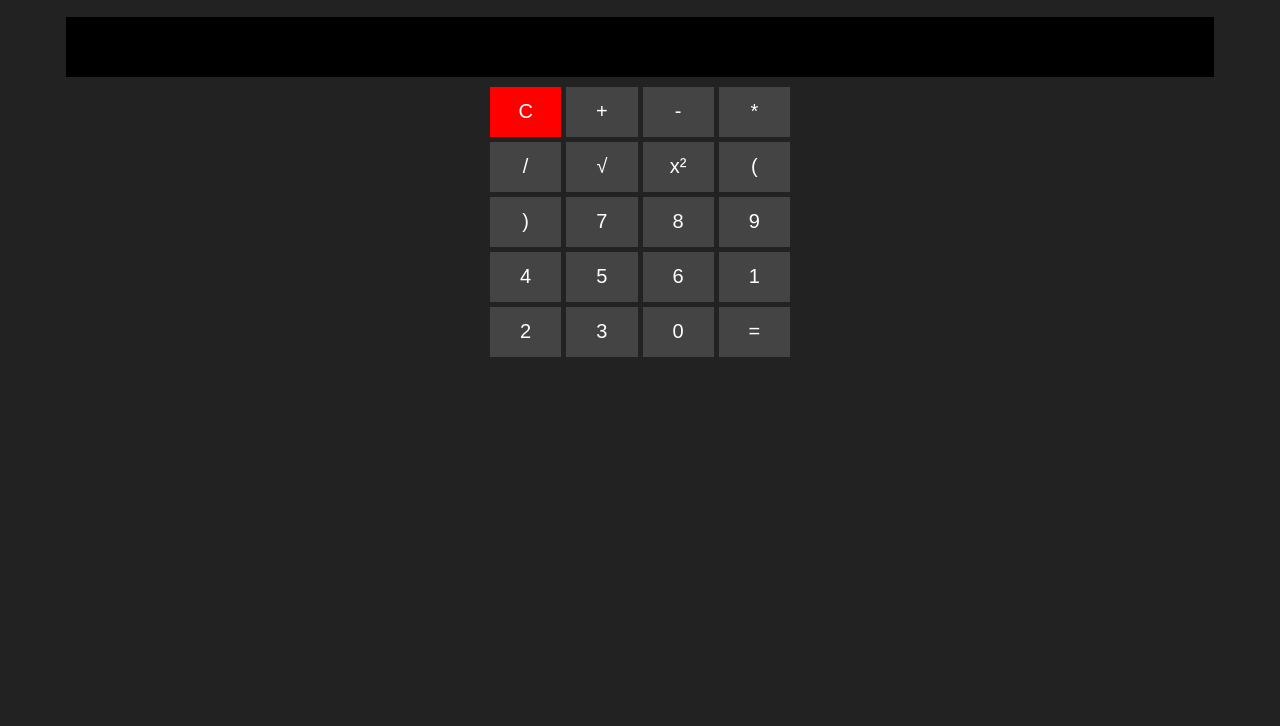
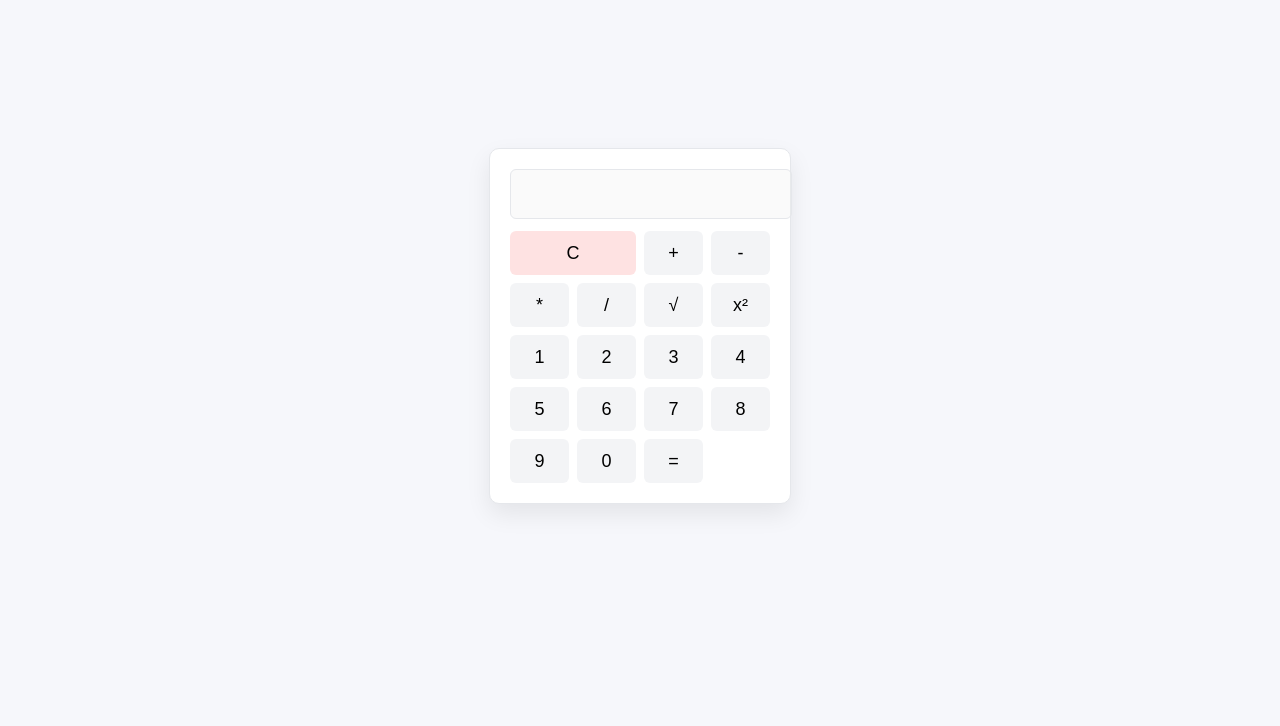
Before and after one commit to lsah62431/calculator-devops, a website: page docs/index.html in a window 1280 px wide. Shown: the part 74-800 px from the top of the page. Drawn offline with Linux system fonts and the light colour scheme.

Commit message:
Update index.html

```diff
--- a/docs/index.html
+++ b/docs/index.html
@@ -1,82 +1,34 @@
 <!DOCTYPE html>
-<html lang="ar">
+<html lang="en">
 <head>
   <meta charset="UTF-8">
-  <meta name="viewport" content="width=device-width, initial-scale=1.0">
-  <title>آلة حاسبة</title>
-  <style>
-    body {
-      font-family: Arial, sans-serif;
-      background-color: #222;
-      color: white;
-      text-align: center;
-    }
-    #display {
-      width: 90%;
-      height: 50px;
-      font-size: 24px;
-      margin: 10px 0;
-      text-align: right;
-      background: #000;
-      color: #0f0;
-      border: none;
-      padding: 5px;
-    }
-    .buttons {
-      display: grid;
-      grid-template-columns: repeat(4, 1fr);
-      gap: 5px;
-      max-width: 300px;
-      margin: auto;
-    }
-    button {
-      height: 50px;
-      font-size: 20px;
-      background: #444;
-      color: white;
-      border: none;
-      cursor: pointer;
-    }
-    button.red {
-      background: red;
-    }
-    button:hover {
-      background: #666;
-    }
-  </style>
+  <title>آلة حاسبة بسيطة</title>
+  <link rel="stylesheet" href="style.css">
 </head>
 <body>
-
-  <h1>آلة حاسبة</h1>
-  <input type="text" id="display" readonly>
-
+  <div class="calculator">
+    <input type="text" id="display" disabled>
     <div class="buttons">
-    <button class="red" onclick="clearDisplay()">C</button>
+      <button onclick="clearDisplay()">C</button>
       <button onclick="append('+')">+</button>
       <button onclick="append('-')">-</button>
       <button onclick="append('*')">*</button>
-
       <button onclick="append('/')">/</button>
       <button onclick="append('√')">√</button>
       <button onclick="append('^2')">x²</button>
-    <button onclick="append('(')">(</button>
-
-    <button onclick="append(')')">)</button>
+      <button onclick="append('1')">1</button>
+      <button onclick="append('2')">2</button>
+      <button onclick="append('3')">3</button>
+      <button onclick="append('4')">4</button>
+      <button onclick="append('5')">5</button>
+      <button onclick="append('6')">6</button>
       <button onclick="append('7')">7</button>
       <button onclick="append('8')">8</button>
       <button onclick="append('9')">9</button>
-
-    <button onclick="append('4')">4</button>
-    <button onclick="append('5')">5</button>
-    <button onclick="append('6')">6</button>
-    <button onclick="append('1')">1</button>
-
-    <button onclick="append('2')">2</button>
-    <button onclick="append('3')">3</button>
       <button onclick="append('0')">0</button>
       <button onclick="calculate()">=</button>
     </div>
-
+  </div>
   <script src="script.js"></script>
 </body>
 </html>
```
Lines whose indentation alone changed are shown as unchanged.
